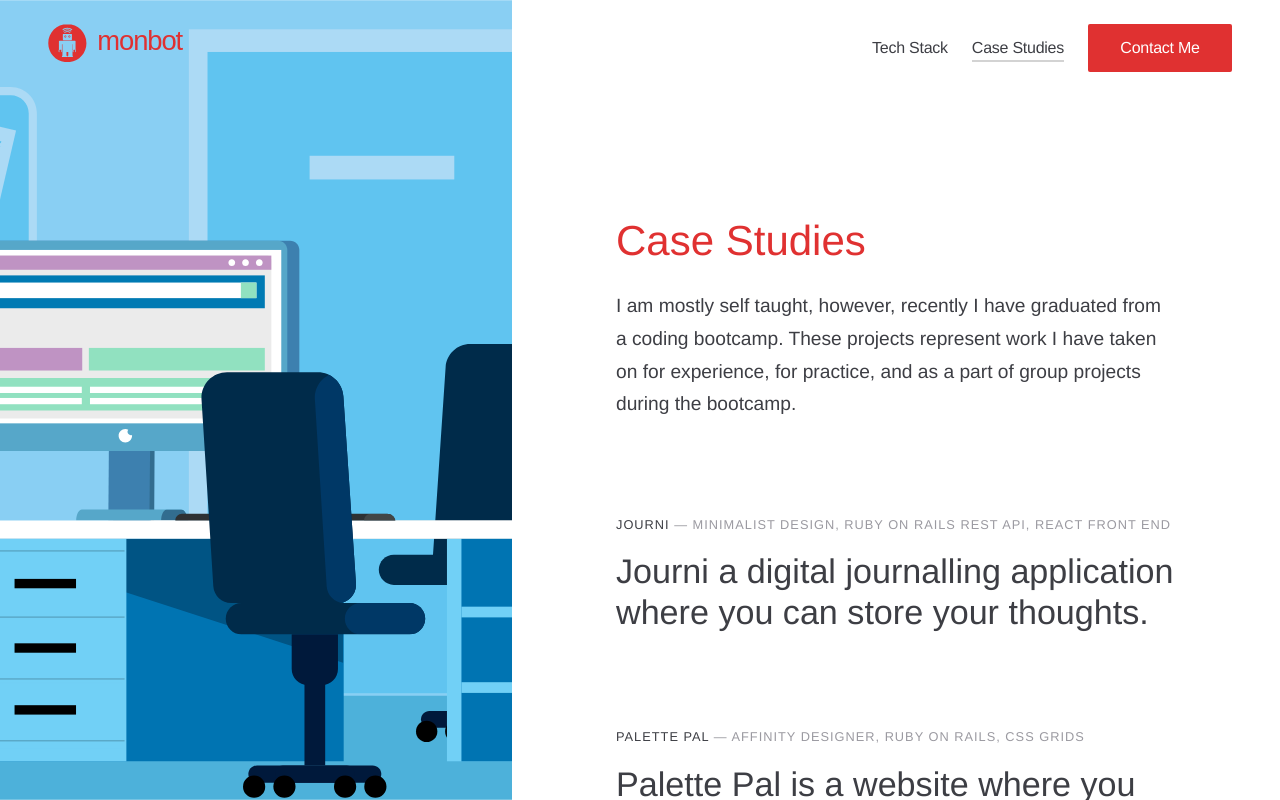
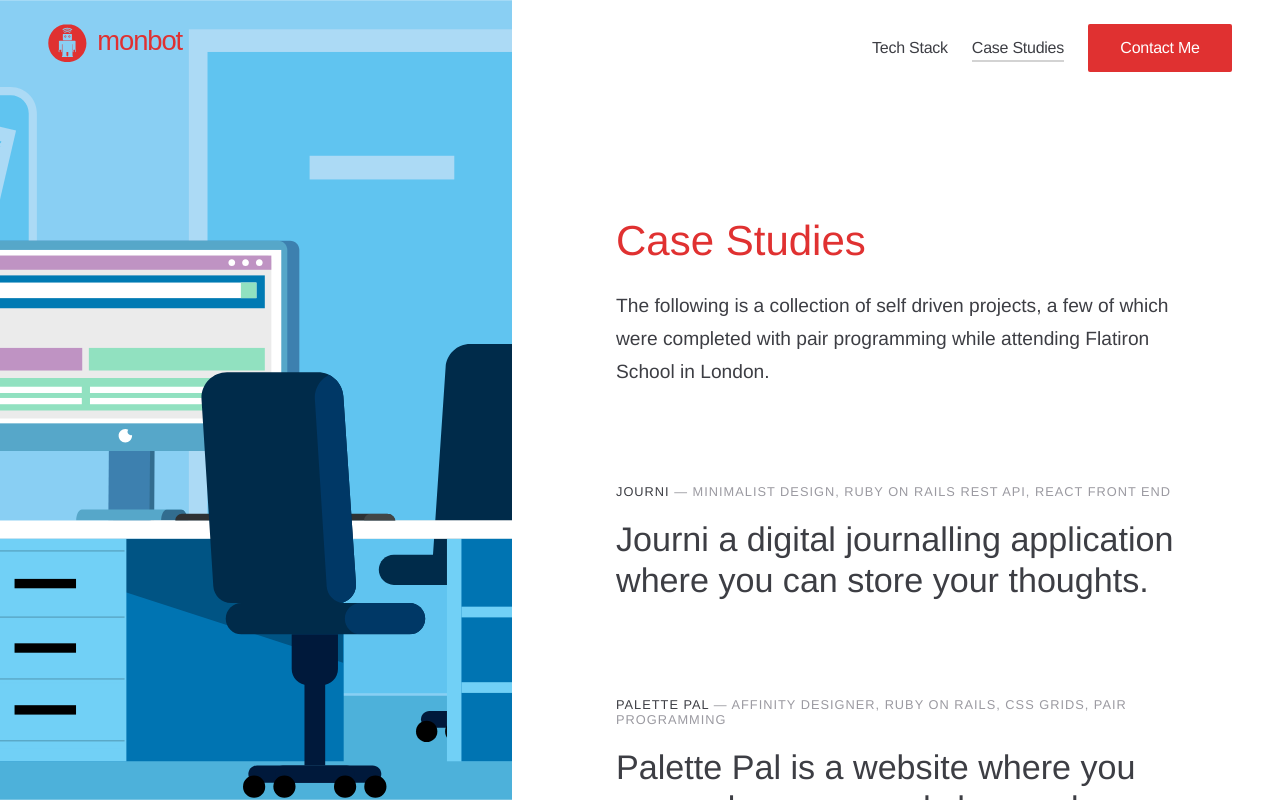
Before and after one commit to Moniet/moniet-thoughtbot-resume, a React (Create React App) app: page /case-studies in a window 1280 px wide. Shown: the top 800 px of the page. Built offline with nearby package versions, Linux system fonts and the light colour scheme; a web font is replaced by a local one.

Commit message:
improved literature in case-studies and tech-stack page

```diff
--- a/src/case-studies.json
+++ b/src/case-studies.json
@@ -8,7 +8,12 @@
   },
   {
     "title": "PALETTE PAL",
-    "tags": ["AFFINITY DESIGNER", "RUBY ON RAILS", "CSS GRIDS"],
+    "tags": [
+      "AFFINITY DESIGNER",
+      "RUBY ON RAILS",
+      "CSS GRIDS",
+      "PAIR PROGRAMMING"
+    ],
     "description": "Palette Pal is a website where you can make, save, and share color palettes",
     "link": "https://github.com/Moniet/palette-project",
     "img": "palette-pal.png"
@@ -36,7 +41,7 @@
     "title": "Fylo Dark",
     "tags": ["CSS IN JS", "REACT", "EMOTION JS"],
     "description": "Fylo dark is a front end code challenge completed with React and css in js framework emotion.js ",
-    "link": "https://codepen.io/moniet/pen/YoPprB?editors=0010",
+    "link": "https://github.com/Moniet/fylo-dark",
     "img": "fylo-dark.png"
   }
 ]
--- a/src/components/CaseStudies.js
+++ b/src/components/CaseStudies.js
@@ -148,10 +148,9 @@ export default () => {
           <Header>
             <h1>Case Studies</h1>
             <p>
-              I am mostly self taught, however, recently I have graduated from a
-              coding bootcamp. These projects represent work I have taken on for
-              experience, for practice, and as a part of group projects during
-              the bootcamp.
+              The following is a collection of self driven projects, a few of
+              which were completed with pair programming while attending
+              Flatiron School in London.
             </p>
           </Header>
           <List>
--- a/src/components/TechStack.js
+++ b/src/components/TechStack.js
@@ -111,11 +111,13 @@ export default () => (
     </ImgContainer>
     <Stack>
       <Info>
-        <h1>Technologies I love to use.</h1>
+        <h1>Technologies I love using.</h1>
         <p>
-          I love building applications through lense of design and often use
-          software to helps visualize problems. Using a combination of sketching
-          and software helps me gain new perspectives about the task at hand.
+          My process of building applications often starts with developing
+          wireframes based on user stories. This allows me to think of user
+          experience and visualise relationships between the various components.
+          I believe that design is not only how something looks, but also how it
+          works.
         </p>
 
         <Grid>
```
